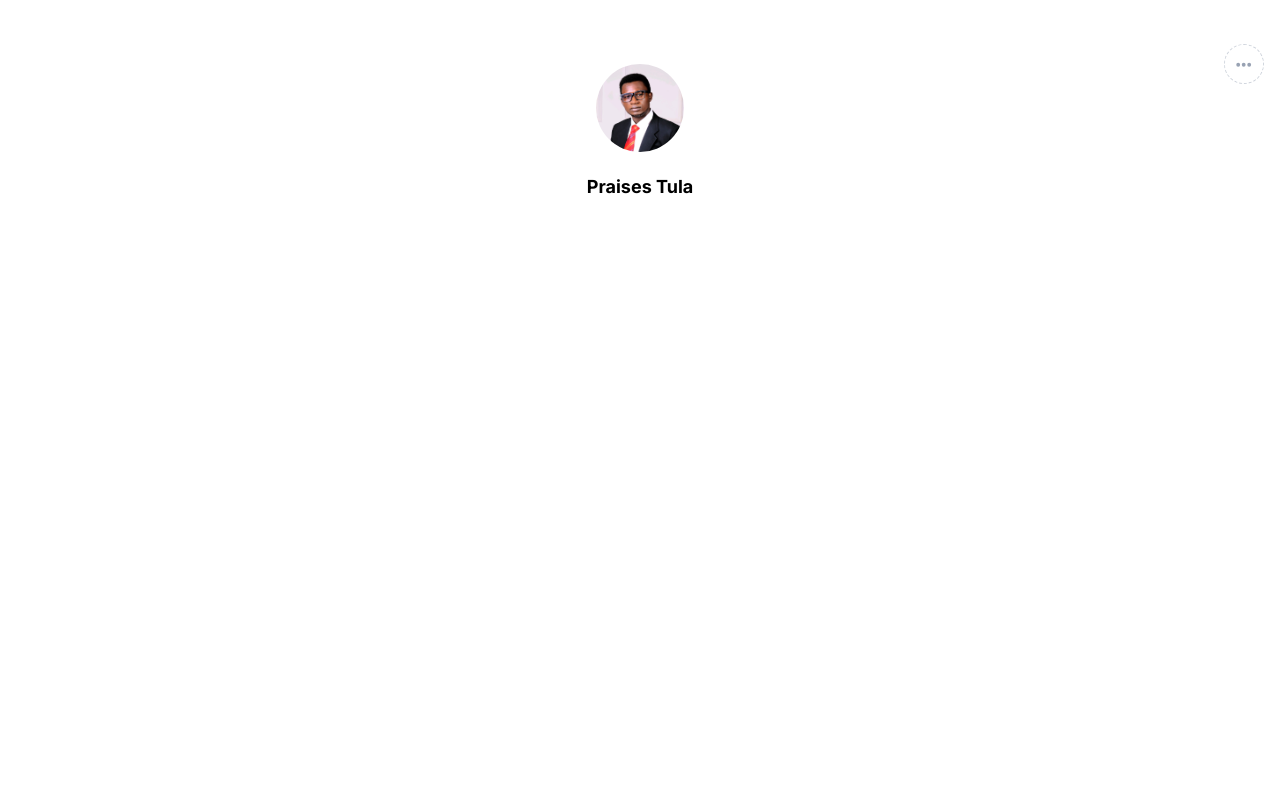
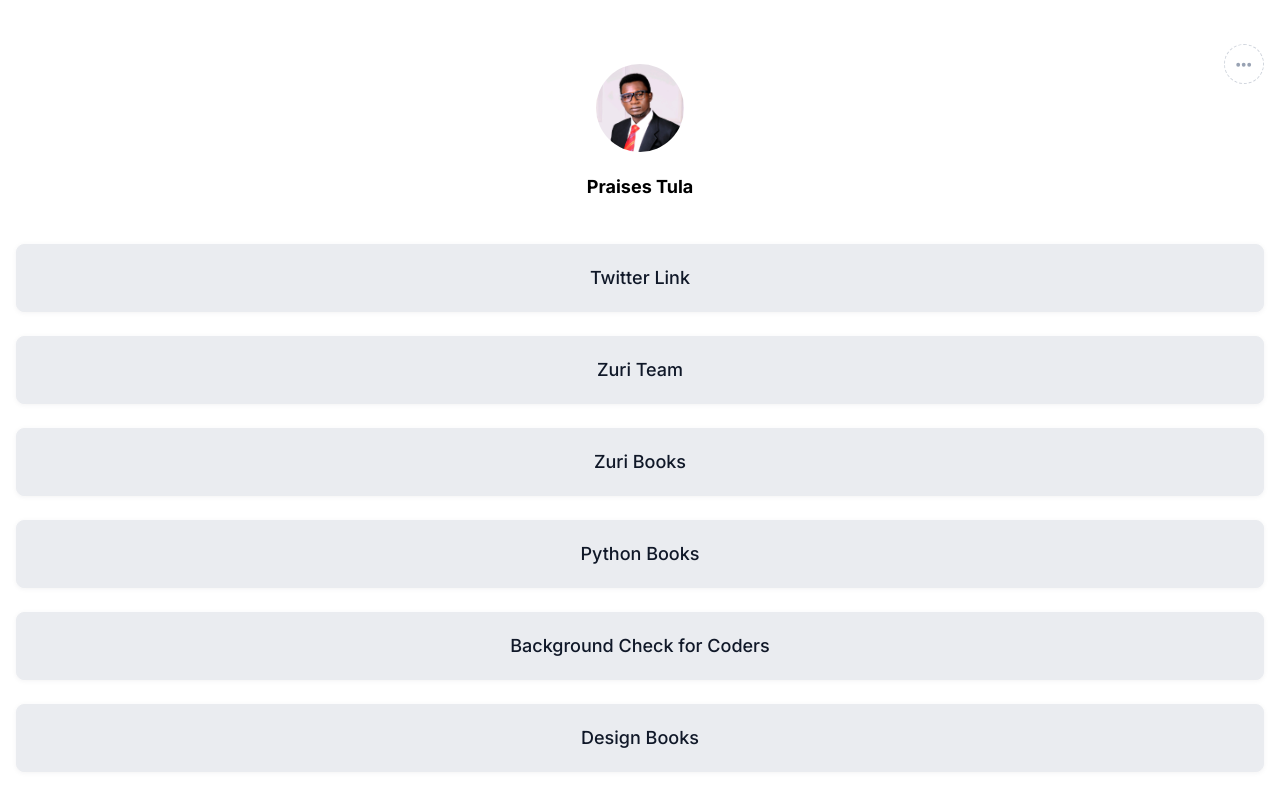
Before and after one commit to PraisesPJMT/Profile, a React (Create React App) app: page / in a window 1280 px wide. Shown: the top 810 px of the page. Built offline with nearby package versions, Linux system fonts and the light colour scheme.

Commit message:
Integrate `Links` component to react app - Add `Links` jsx component to `App.js` - Modify styles for `App` component at `Index.css`

```diff
--- a/src/App.js
+++ b/src/App.js
@@ -1,10 +1,14 @@
 import React from 'react';
 import './App.css';
 import Profile from './components/Profile';
+import Links from './components/Links';
 
 function App() {
   return (
-    <Profile />
+    <>
+      <Profile />
+      <Links />
+    </>
   );
 }
 
--- a/src/index.css
+++ b/src/index.css
@@ -1,6 +1,12 @@
 /* Global Styles */
 
 @import url('https://fonts.googleapis.com/css2?family=Inter:wght@500;600;700;800;900&display=swap');
+
+*,
+*::before,
+*::after {
+  box-sizing: border-box;
+}
 
 body {
   margin: 0;
```
